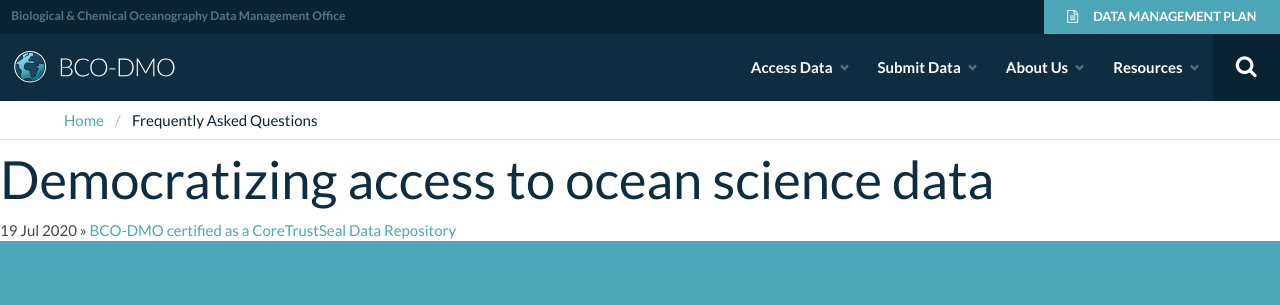
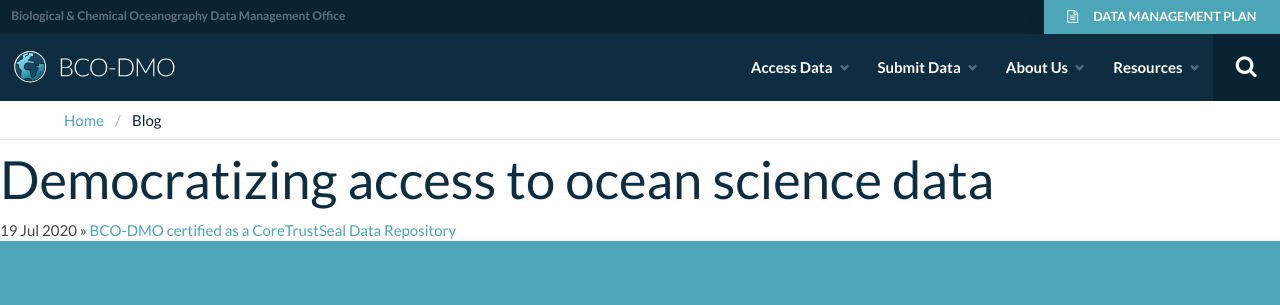
Before and after one commit to BCODMO/blog.bco-dmo.org, a Jekyll site: the page built from index.html, in a window 1280 px wide. Shown: the top 305 px of the page. Built offline with Jekyll 4.4.1, drawn with Linux system fonts in a browser that asks for light colours.

Commit message:
Update default.html

```diff
--- a/_layouts/default.html
+++ b/_layouts/default.html
@@ -186,9 +186,14 @@
     <!-- Breadcrumbs -->
     <nav class="breadcrumb margin-bot-0" aria-label="breadcrumbs">
       <ul class="container">
-        <li><a href="index.html" aria-current="page">Home</a></li>
+        <li><a href="https://www.bco-dmo.org" aria-current="page">Home</a></li>
         <!-- Loop through any previous pages -->
-        <li class="is-active"><a aria-current="page">Frequently Asked Questions</a></li>
+        {% if page.seo.type and page.seo.type == "BlogPosting" %}
+        <li><a aria-current="page">Blog</a></li>
+        <li class="is-active"><a aria-current="page">{{ page.title }}</a></li>
+        {% else %}
+        <li class="is-active"><a aria-current="page">Blog</a></li>
+        {% endif %}
       </ul>
     </nav>
 
```
